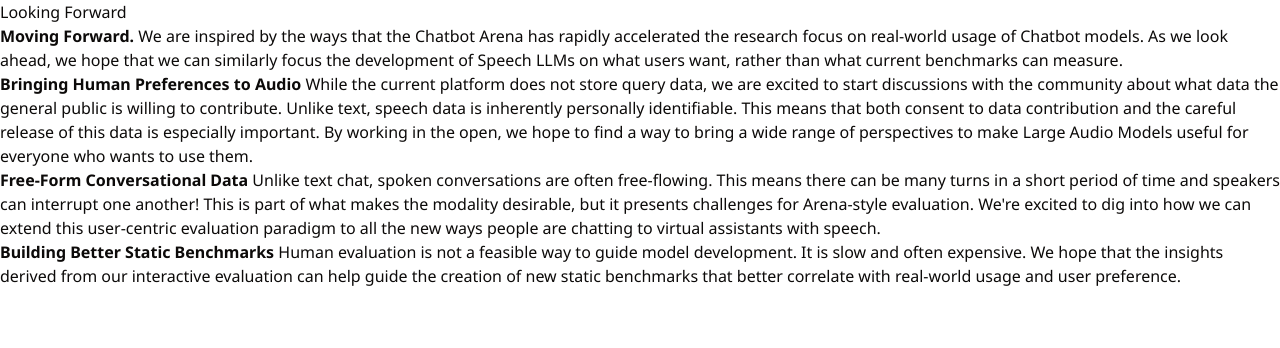
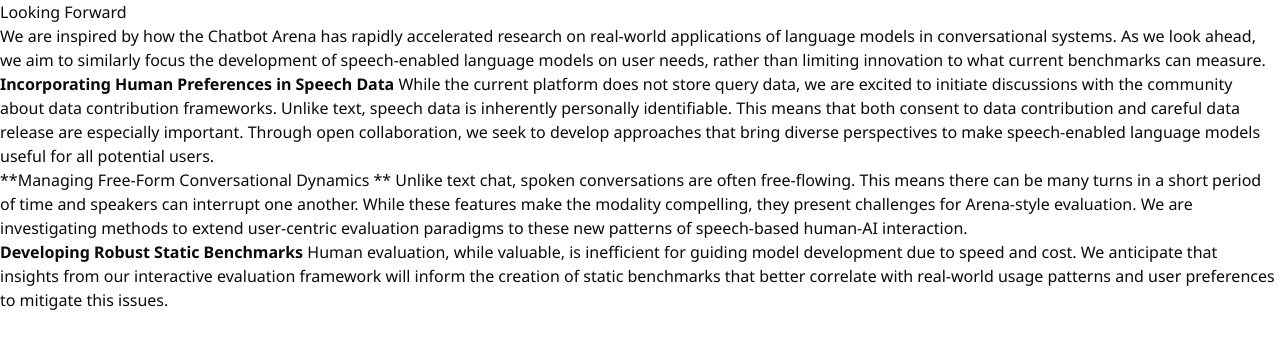
Before and after one commit to ProKil/talkarena, a Next.js app: page /looking_forward in a window 1280 px wide. Shown: the top 348 px of the page. Built offline with nearby package versions, Linux system fonts and the light colour scheme.

Commit message:
Update looking_forward.mdx

```diff
--- a/pages/looking_forward.mdx
+++ b/pages/looking_forward.mdx
@@ -1,24 +1,9 @@
-import Link from 'next/link'
-import Image from 'next/image'
-import { Lumiflex } from 'uvcanvas'
-import { Button } from "../components/ui/button"
-import { MoveRight } from "lucide-react"
+# Looking Forward
 
-import React, { useState } from 'react';
-import { Select, SelectContent, SelectItem, SelectTrigger, SelectValue } from "@/components/ui/select";
-import { Card, CardContent, CardHeader, CardTitle } from "@/components/ui/card";
-import { BarChart, Bar, XAxis, YAxis, CartesianGrid, Tooltip, Legend } from 'recharts';
-import ModelPerformanceChart from '../components/static_performance';
-import KendallTauDistanceChart from '../components/interactive_static_correlation';
+We are inspired by how the Chatbot Arena has rapidly accelerated research on real-world applications of language models in conversational systems. As we look ahead, we aim to similarly focus the development of speech-enabled language models on user needs, rather than limiting innovation to what current benchmarks can measure.
 
-import { Hero } from "@/components/hero";
-import { GradioEmbed } from "@/components/gradio";
-import { ResearchTable } from "@/components/tablehero";
-import { Callout, Bleed } from 'nextra/components'
+- **Incorporating Human Preferences in Speech Data** While the current platform does not store query data, we are excited to initiate discussions with the community about data contribution frameworks. Unlike text, speech data is inherently personally identifiable. This means that both consent to data contribution and careful data release are especially important. Through open collaboration, we seek to develop approaches that bring diverse perspectives to make speech-enabled language models useful for all potential users.
 
-## Looking Forward
+- **Managing Free-Form Conversational Dynamics ** Unlike text chat, spoken conversations are often free-flowing. This means there can be many turns in a short period of time and speakers can interrupt one another. While these features make the modality compelling, they present challenges for Arena-style evaluation. We are investigating methods to extend user-centric evaluation paradigms to these new patterns of speech-based human-AI interaction.
 
-**Moving Forward.** We are inspired by the ways that the Chatbot Arena has rapidly accelerated the research focus on real-world usage of Chatbot models. As we look ahead, we hope that we can similarly focus the development of Speech LLMs on what users want, rather than what current benchmarks can measure.
-- **Bringing Human Preferences to Audio** While the current platform does not store query data, we are excited to start discussions with the community about what data the general public is willing to contribute. Unlike text, speech data is inherently personally identifiable. This means that both consent to data contribution and the careful release of this data is especially important. By working in the open, we hope to find a way to bring a wide range of perspectives to make Large Audio Models useful for everyone who wants to use them.
-- **Free-Form Conversational Data** Unlike text chat, spoken conversations are often free-flowing. This means there can be many turns in a short period of time and speakers can interrupt one another! This is part of what makes the modality desirable, but it presents challenges for Arena-style evaluation. We're excited to dig into how we can extend this user-centric evaluation paradigm to all the new ways people are chatting to virtual assistants with speech.
-- **Building Better Static Benchmarks** Human evaluation is not a feasible way to guide model development. It is slow and often expensive. We hope that the insights derived from our interactive evaluation can help guide the creation of new static benchmarks that better correlate with real-world usage and user preference.
+- **Developing Robust Static Benchmarks** Human evaluation, while valuable, is inefficient for guiding model development due to speed and cost. We anticipate that insights from our interactive evaluation framework will inform the creation of static benchmarks that better correlate with real-world usage patterns and user preferences to mitigate this issues.
```
